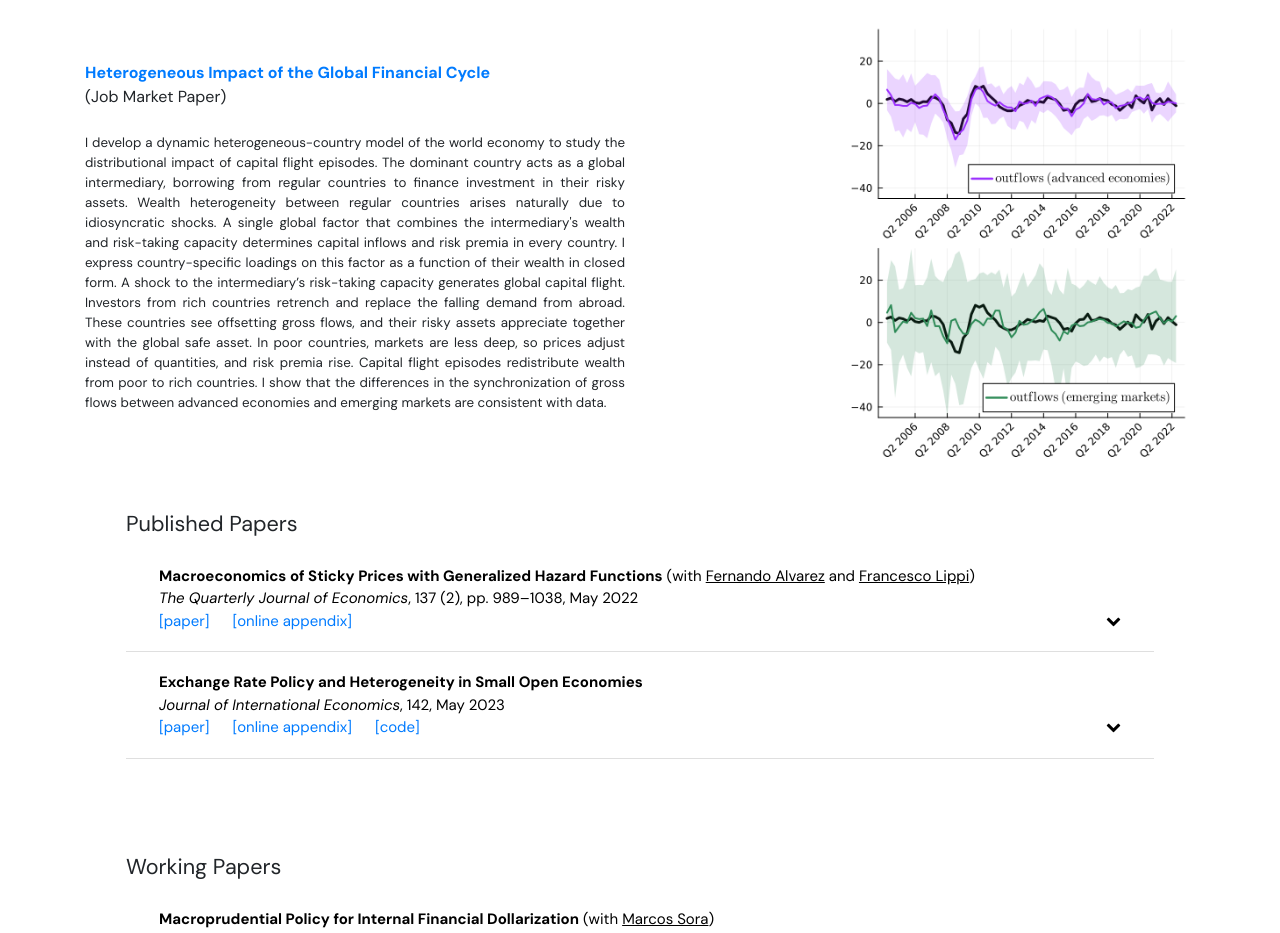
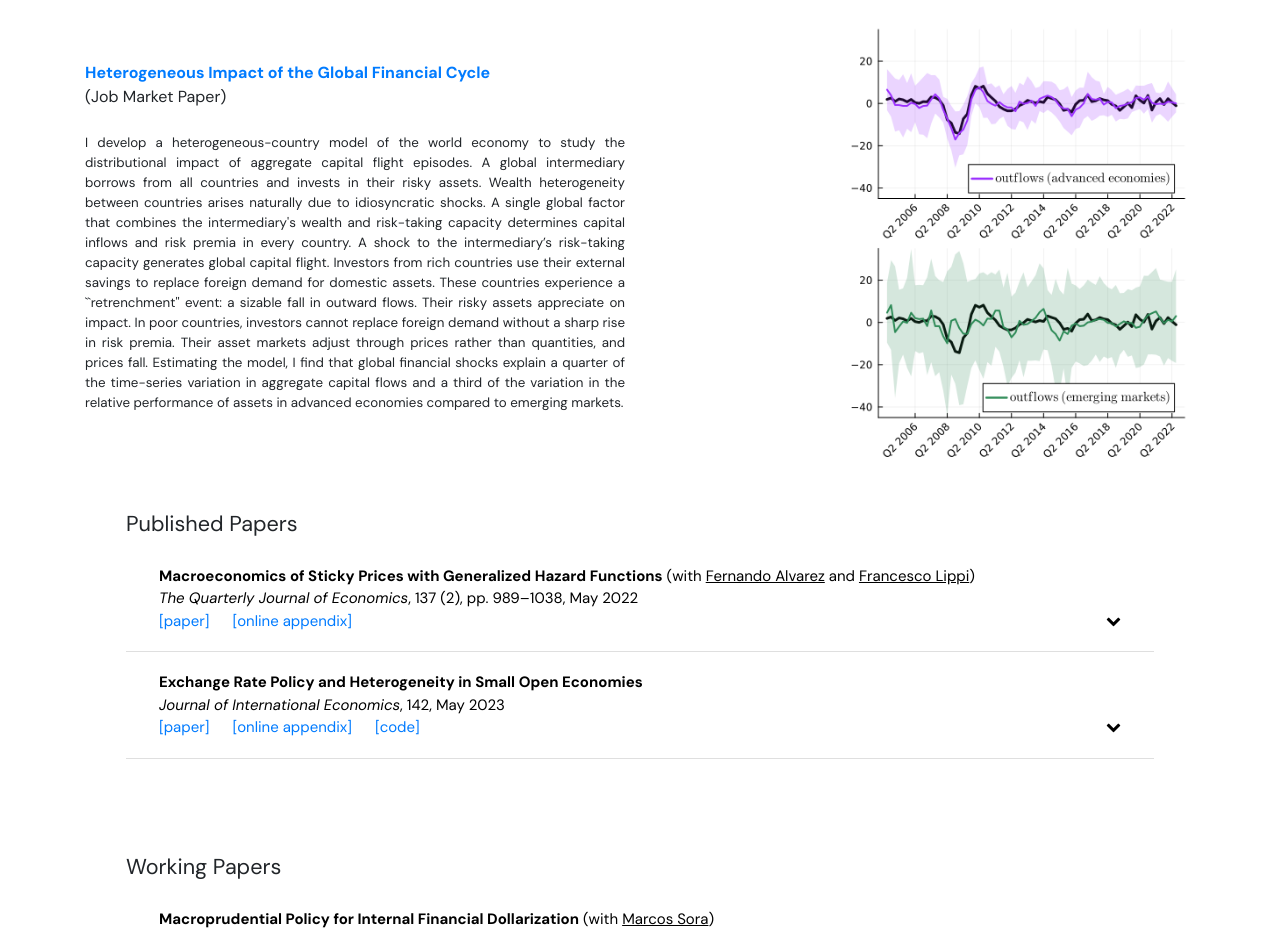
Before and after one commit to aoskolkov/aoskolkov.github.io, a plain HTML site: page index.html in a window 1280 px wide. Shown: the part 800-1733 px from the top of the page. Drawn offline with nearby package versions, Linux system fonts and the light colour scheme.

Commit message:
updated abstract

```diff
--- a/index.html
+++ b/index.html
@@ -74,17 +74,17 @@
                 <p class = "mb-4"><a href="files/oskolkov_jmp.pdf"><b> Heterogeneous Impact of the Global Financial Cycle </b> <br> </a> (Job Market Paper)
 		<!-- <a href="files/slides_current.pdf">[slides]</a> &emsp; -->
             </p>
-          <p style = "font-size:10pt; text-align:justify;"> I develop a dynamic heterogeneous-country model of the world economy to study the distributional impact of capital flight episodes.
-		The dominant country acts as a global intermediary, borrowing from regular countries to finance investment in their risky assets.
-		Wealth heterogeneity between regular countries arises naturally due to idiosyncratic shocks.
+          <p style = "font-size:10pt; text-align:justify;"> I develop a heterogeneous-country model of the world economy to study the distributional impact of aggregate capital flight episodes.
+		A global intermediary borrows from all countries and invests in their risky assets.
+		Wealth heterogeneity between countries arises naturally due to idiosyncratic shocks.
 		A single global factor that combines the intermediary's wealth and risk-taking capacity determines capital inflows and risk premia in every country.
-		I express country-specific loadings on this factor as a function of their wealth in closed form.
 		A shock to the intermediary’s risk-taking capacity generates global capital flight.
-		Investors from rich countries retrench and replace the falling demand from abroad.
-		These countries see offsetting gross flows, and their risky assets appreciate together with the global safe asset.
-		In poor countries, markets are less deep, so prices adjust instead of quantities, and risk premia rise.
-		Capital flight episodes redistribute wealth from poor to rich countries.
-		I show that the differences in the synchronization of gross flows between advanced economies and emerging markets are consistent with data.</p>
+		Investors from rich countries use their external savings to replace foreign demand for domestic assets.
+		These countries experience a ``retrenchment'' event: a sizable fall in outward flows.
+		Their risky assets appreciate on impact.
+		In poor countries, investors cannot replace foreign demand without a sharp rise in risk premia.
+		Their asset markets adjust through prices rather than quantities, and prices fall.
+		Estimating the model, I find that global financial shocks explain a quarter of the time-series variation in aggregate capital flows and a third of the variation in the relative performance of assets in advanced economies compared to emerging markets.</p>
             </div>
             <div class="col-md-6 col-sm-12 displayed mb-5 my-auto">
               <img align="right" src="img/figure_1_jmp.png" alt="" style="width: 40%; min-width: 350px;" height="auto">
```
